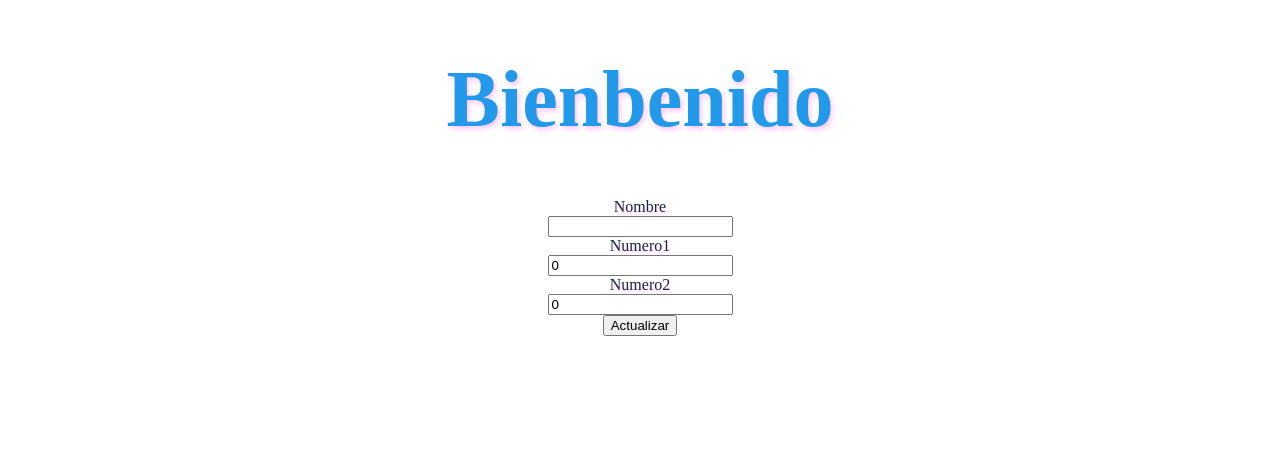
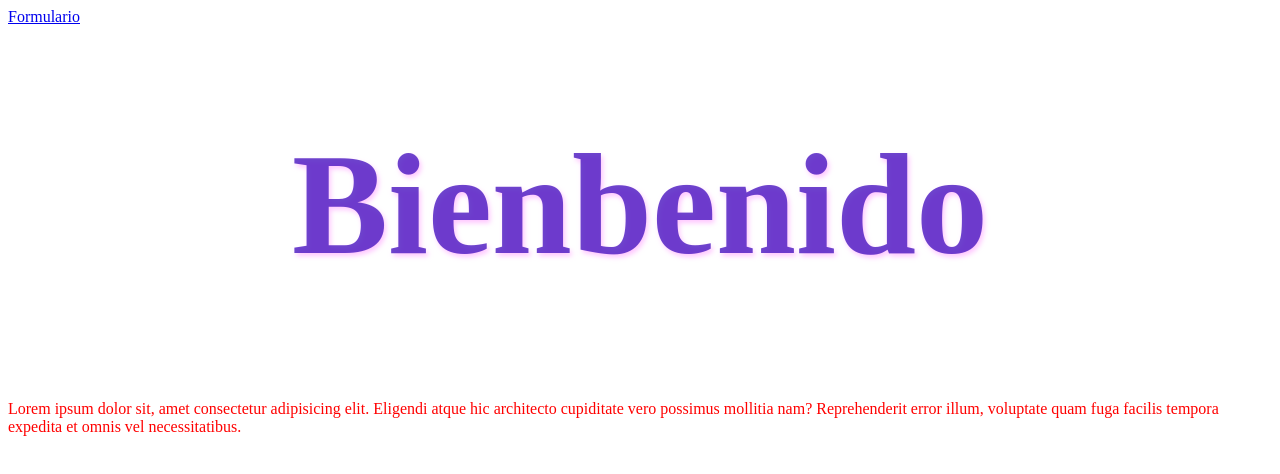
Before and after one commit to Jalivur/aprendiendo-javascript, a plain HTML site: page index.html in a window 1280 px wide. Drawn offline with Linux system fonts and the light colour scheme.

Commit message:
formulario html y cambios

```diff
--- a/index.html
+++ b/index.html
@@ -6,31 +6,15 @@
     <link rel="stylesheet" href="style.css">
     <title>Aprendiendo javaScript</title>
 </head>
+<header>
+    <a href="formulario.html">Formulario</a>
+</header>
 <body>
     <h1 class="welcome">Bienbenido</h1>
-    <div>
-        <form id="input">
-            <label for="name">Nombre</label>
-            <br>
-            <input type="text" id="name">
-            <br>
-            <label for="number1">Numero1</label>
-            <br>
-            <input type="number" id="number1" value="0">
-            <br>
-            <label for="number2">Numero2</label>
-            <br>
-            <input type="number" id="number2" value="0">
-            <br>
-            <input type="button" onclick="update()" value="Actualizar">
-        </form>
-        <br>
-        <div id="results">
-            <snap id="result1"></snap>
-            <snap id="result2"></snap>
-            <snap id="result3"></snap>
-        </div>
-    </div>
-    <script src="app.js"></script>
+    <p class="parrafo">
+        Lorem ipsum dolor sit, amet consectetur adipisicing elit.
+        Eligendi atque hic architecto cupiditate vero possimus mollitia nam?
+        Reprehenderit error illum, voluptate quam fuga facilis tempora expedita et omnis vel necessitatibus.
+    </p>
 </body>
 </html>
--- a/style.css
+++ b/style.css
@@ -1,8 +1,11 @@
 .welcome{
-    color:rgb(34, 153, 233);
+    display: block;
+    flex-direction: column;
+    color:hsla(258, 76%, 43%, 0.814);
+    font-size: 9em;
+    text-align: center;
     text-shadow: 2px 3px 5px #fafa;
-    text-align: center;
-    font-size: 5em;
+    width: 100%;
 }
 #input{
     color:rgb(22, 41, 54);
@@ -27,6 +30,11 @@
     width: auto;
 
 }
+.parrafo{
+    color: red;
+    display: inline-block;
+    text-decoration-thickness: auto;
+}
 
 .factorial{
 
```
Also changed, not shown: formulario.html (added, +38 -0 lines).
